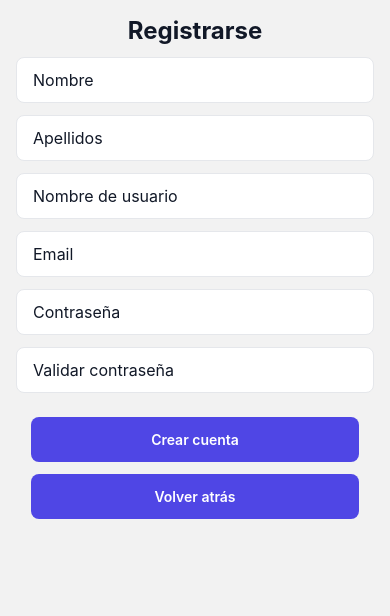
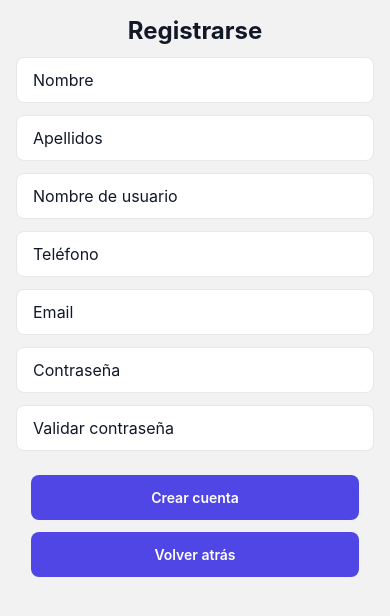
Before and after one commit to josedabh/frontendRQ, a React Native app: screen /Register in a window 390 px wide. Shown: the top 616 px of the page. Built offline with nearby package versions, Linux system fonts and the light colour scheme.

Commit message:
Fix RegisterScreen and add register authContext

```diff
--- a/src/context/AuthContext.tsx
+++ b/src/context/AuthContext.tsx
@@ -1,8 +1,8 @@
 import AsyncStorage from '@react-native-async-storage/async-storage';
 import React, { createContext, FC, ReactNode, useEffect, useState } from 'react';
 
-import { Key } from '../shared/models/UserData';
-import { loginUser as loginService } from '../shared/services/UserService';
+import { Credentials, Register } from '../shared/models/UserData';
+import { loginUser as loginService, registerUser } from '../shared/services/UserService';
 
 //Importar bien para que no falle al usar el token
 interface AuthContextData {
@@ -11,6 +11,7 @@ interface AuthContextData {
     loading: boolean;
     login: (email: string, password: string) => Promise<void>;
     logout: () => Promise<void>;
+    register: (userData: Register) => Promise<void>; // Añadir esta línea
 }
 
 export const AuthContext = createContext<AuthContextData>({
@@ -19,6 +20,7 @@ export const AuthContext = createContext<AuthContextData>({
     loading: true,
     login: async () => {},
     logout: async () => {},
+    register: async () => {},
 });
 
 interface AuthProviderProps {
@@ -61,11 +63,23 @@ export const AuthProvider: FC<AuthProviderProps> = ({ children }) => {
 
     const login = async (identifier: string, password: string) => {
         try {
-            const response: Key = await loginService({ identifier, password });
+            const response: Credentials = await loginService({ identifier, password });
             await saveToken(response.token);
             setUserToken(response.token);
         } catch (error) {
             console.error('Login fallido:', error);
+            throw error;
+        }
+    };
+
+    const register = async (userData: Register) => {
+        try {
+            // Usa registerUser en lugar de loginService
+            const response: Credentials = await registerUser(userData);
+            await saveToken(response.token);
+            setUserToken(response.token);
+        } catch (error) {
+            console.error('Error al registrar:', error);
             throw error;
         }
     };
@@ -87,6 +101,7 @@ export const AuthProvider: FC<AuthProviderProps> = ({ children }) => {
                 loading,
                 login,
                 logout,
+                register, // Añadir la función de registro aquí
             }}
         >
             {children}
--- a/src/screens/auth/LoginScreen.tsx
+++ b/src/screens/auth/LoginScreen.tsx
@@ -11,9 +11,9 @@ import globalStyles from '../../shared/themes/styles/globalStyles';
 import textStyles from '../../shared/themes/styles/textStyles';
 
 /**Para Ir a la pantralla de registro Cambiar props */
-type RegisterScreenProps = NativeStackScreenProps<RootStackParamList, "Login">;
+type LoginScreenProps = NativeStackScreenProps<RootStackParamList, "Login">;
 
-export function LoginScreen({ navigation }: RegisterScreenProps) {
+export function LoginScreen({ navigation }: LoginScreenProps) {
   const { login } = useContext(AuthContext);
 
   const [email, setEmail] = useState('');
--- a/src/screens/auth/RegisterScreen.tsx
+++ b/src/screens/auth/RegisterScreen.tsx
@@ -1,26 +1,117 @@
 import { useNavigation } from '@react-navigation/native';
-import { Text, TextInput } from 'react-native';
+import { Alert, Text, TextInput } from 'react-native';
 import { SafeAreaView } from 'react-native-safe-area-context';
 
 import { MyButton } from '../../components/shared/MyButton';
 import globalStyles from '../../shared/themes/styles/globalStyles';
 import textStyles from '../../shared/themes/styles/textStyles';
+import { useContext, useState } from 'react';
+import { AuthContext } from '../../context/AuthContext';
+import { NativeStackNavigationProp } from '@react-navigation/native-stack';
+import { RootStackParamList } from '../../../App';
+
+// Definir el tipo de navegación
+type RegisterScreenNavigationProp = NativeStackNavigationProp<RootStackParamList, 'Register'>;
 
 /** Pantalla de registro de usuario */
 export function RegisterScreen() {
-    const navigation = useNavigation();
+    const navigation = useNavigation<RegisterScreenNavigationProp>();
+    const { register } = useContext(AuthContext);
+
+    // Estado para los campos del formulario
+    const [formData, setFormData] = useState({
+        name: '',
+        lastname: '',
+        username: '',
+        phone: '',
+        email: '',
+        password: '',
+        confirmPassword: ''
+    });
+
+    // Función para manejar el registro
+    const handleRegister = async () => {
+        // Validaciones básicas
+        if (!formData.email || !formData.password || !formData.username) {
+            Alert.alert('Error', 'Por favor, rellena todos los campos obligatorios');
+            return;
+        }
+
+        if (formData.password !== formData.confirmPassword) {
+            Alert.alert('Error', 'Las contraseñas no coinciden');
+            return;
+        }
+
+        try {
+            // Crear objeto con los datos necesarios para el registro
+            const userData = {
+                name: formData.name,
+                lastname: formData.lastname,
+                username: formData.username,
+                numPhone: formData.phone,
+                email: formData.email,
+                password: formData.password
+            };
+
+            await register(userData);
+            Alert.alert('Éxito', 'Cuenta creada correctamente');
+            navigation.replace('Layout'); // Navega al home después del registro exitoso
+        } catch (error: any) {
+            Alert.alert('Error', error.message || 'Error al crear la cuenta');
+        }
+    };
     return(
-        <SafeAreaView style = {{ padding: 16}}>
-            <Text style = {textStyles.title}>Registrarse</Text>
-            {/**Formulario de incripcion*/}
-            <TextInput style = {globalStyles.input} placeholder="Nombre"></TextInput>
-            <TextInput style = {globalStyles.input} placeholder="Apellidos"></TextInput>
-            <TextInput style = {globalStyles.input} placeholder="Nombre de usuario"></TextInput>
-            <TextInput style = {globalStyles.input} placeholder="Email"></TextInput>
-            <TextInput style = {globalStyles.input} placeholder="Contraseña"></TextInput>
-            <TextInput style = {globalStyles.input} placeholder="Validar contraseña"></TextInput>
-            {/**Botones */}
-            <MyButton title="Crear cuenta" />
+        <SafeAreaView style={{ padding: 16 }}>
+            <Text style={textStyles.title}>Registrarse</Text>
+
+            <TextInput
+                style={globalStyles.input}
+                placeholder="Nombre"
+                value={formData.name}
+                onChangeText={(text) => setFormData({...formData, name: text})}
+            />
+            <TextInput
+                style={globalStyles.input}
+                placeholder="Apellidos"
+                value={formData.lastname}
+                onChangeText={(text) => setFormData({...formData, lastname: text})}
+            />
+            <TextInput
+                style={globalStyles.input}
+                placeholder="Nombre de usuario"
+                value={formData.username}
+                onChangeText={(text) => setFormData({...formData, username: text})}
+            />
+            <TextInput
+                style={globalStyles.input}
+                placeholder="Teléfono"
+                value={formData.phone}
+                onChangeText={(text) => setFormData({...formData, phone: text})}
+            />
+            <TextInput
+                style={globalStyles.input}
+                placeholder="Email"
+                value={formData.email}
+                onChangeText={(text) => setFormData({...formData, email: text})}
+                keyboardType="email-address"
+                autoCapitalize="none"
+            />
+            <TextInput
+                style={globalStyles.input}
+                placeholder="Contraseña"
+                value={formData.password}
+                onChangeText={(text) => setFormData({...formData, password: text})}
+                secureTextEntry
+            />
+            <TextInput
+                style={globalStyles.input}
+                placeholder="Validar contraseña"
+                value={formData.confirmPassword}
+                onChangeText={(text) => setFormData({...formData, confirmPassword: text})}
+                secureTextEntry
+            />
+
+            <MyButton title="Crear cuenta" onPress={handleRegister} />
             <MyButton title="Volver atrás" onPress={() => navigation.goBack()}/>
         </SafeAreaView>
     );
--- a/src/shared/models/UserData.ts
+++ b/src/shared/models/UserData.ts
@@ -12,8 +12,9 @@ export interface Register {
     numPhone: string;
 }
 
-export interface Key {
-    token: string
+export interface Credentials{
+    token: string;
+    admin: boolean;
 }
 
 export interface UserResponse {
--- a/src/shared/services/UserService.ts
+++ b/src/shared/services/UserService.ts
@@ -1,7 +1,7 @@
 import axios from 'axios';
 
 import { getToken } from '../../context/AuthContext';
-import { Key, Login, Register, UserProfile, UserResponse } from '../models/UserData';
+import { Credentials, Login, Register, UserProfile, UserResponse } from '../models/UserData';
 
 /** Url de la Api */
 const URL = "http://localhost:8080/api/v1";
@@ -17,7 +17,7 @@ const getAuthHeaders = async () => {
 /** Api Get que dice hola de prueba */
 export const prueba = async (): Promise<string> => {
     try {
-        const response = await axios.get<string>(`${URL}/user/auth/hello`);
+        const response = await axios.get<string>(`${URL}/auth/hello`);
         return response.data;
     } catch (error) {
         console.error("No funciona " + error);
@@ -40,9 +40,9 @@ export const getListUsers = async (): Promise<UserResponse[]> => {
 /** Api Post: Registra el usaurio al no estar logeado
  * @returns token para validar la llamadas de la api
 */
-export const registerUser = async (): Promise<Register> => {
+export const registerUser = async (UserRegister:Register): Promise<Credentials> => {
     try {
-        const newUser = await axios.post<Register>(URL + "/auth/register");
+        const newUser = await axios.post<Credentials>(`${URL}/auth/register`, UserRegister);
         return newUser.data;
     } catch (error) {
         console.error(error);
@@ -53,9 +53,9 @@ export const registerUser = async (): Promise<Register> => {
 /** Api Post: Inicio de sesion del usuario
  * @returns token para validar la llamadas de la api
 */
-export const loginUser = async (login: Login): Promise<Key> => {
+export const loginUser = async (login: Login): Promise<Credentials> => {
     try {
-        const token = await axios.post<Key>(`${URL}/auth/login`, login);
+        const token = await axios.post<Credentials>(`${URL}/auth/login`, login);
         return token.data;
     } catch (error) {
         console.error(error);
```
